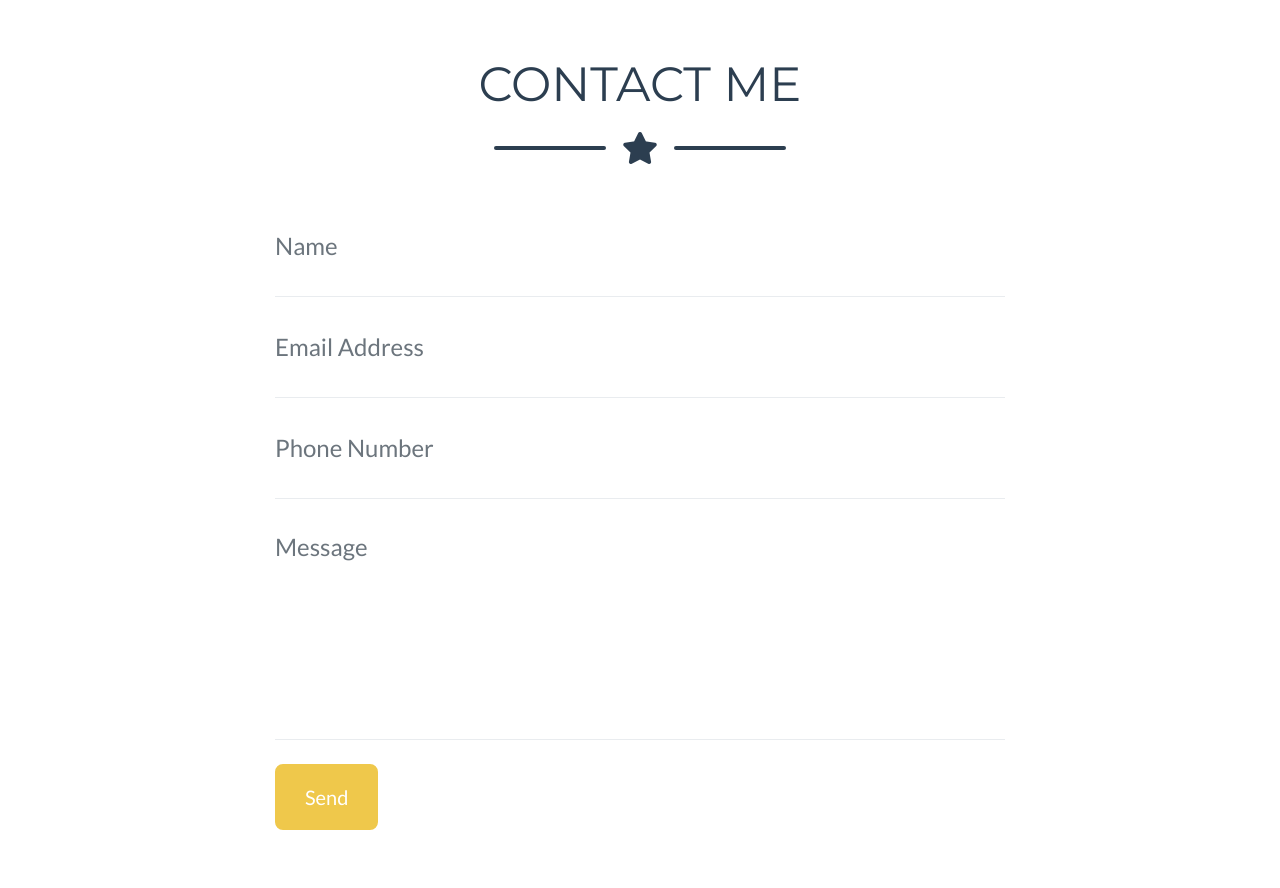
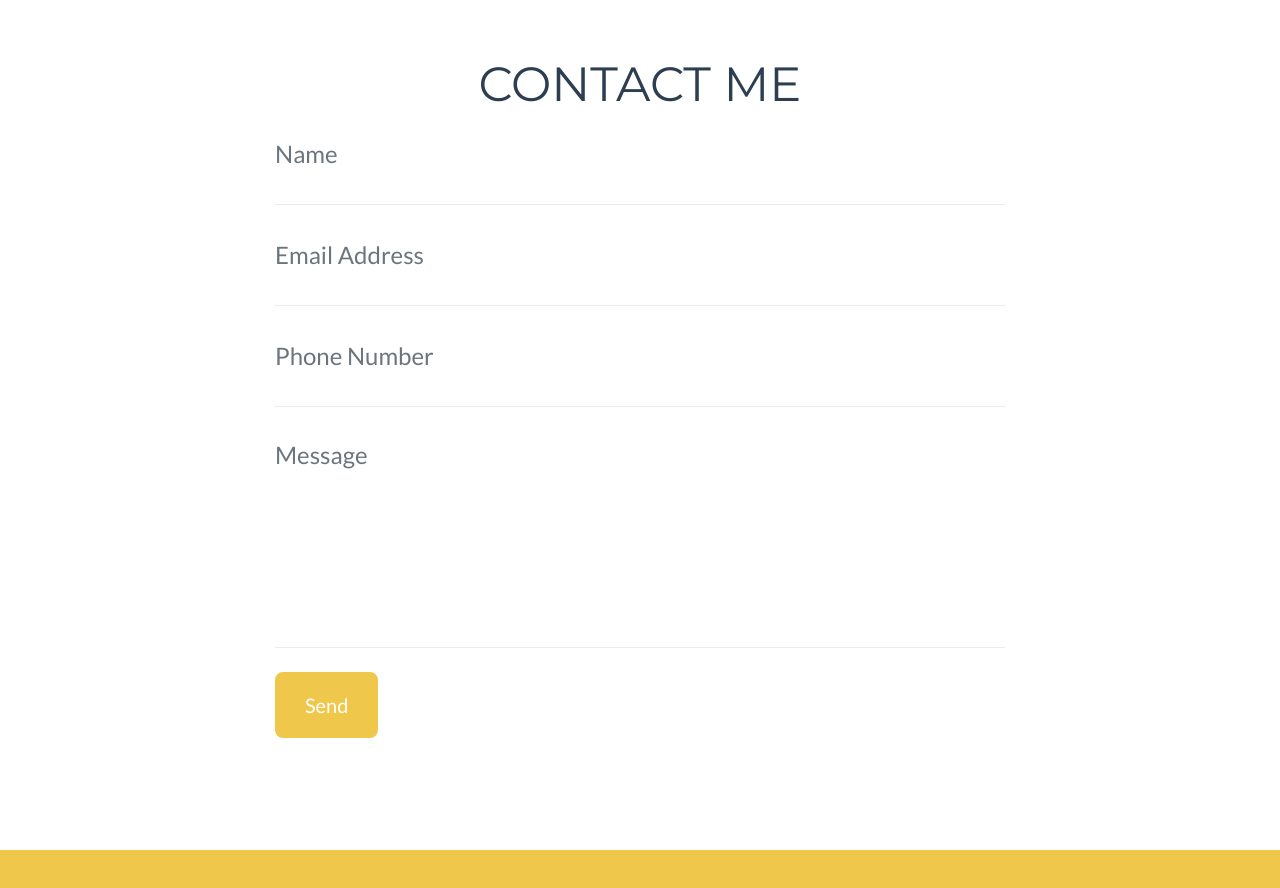
Before and after one commit to keegan-he/e-site, a website with bundled scripts: page index.html in a window 1280 px wide. Shown: the part 2140-3028 px from the top of the page. Built offline with nearby package versions, Linux system fonts and the light colour scheme.

Commit message:
rm site div

```diff
--- a/index.html
+++ b/index.html
@@ -219,13 +219,13 @@
       <h2 class="page-section-heading text-center text-uppercase text-secondary mb-0">Contact Me</h2>
 
       <!-- Icon Divider -->
-      <div class="divider-custom">
+      <!-- <div class="divider-custom">
         <div class="divider-custom-line"></div>
         <div class="divider-custom-icon">
           <i class="fas fa-star"></i>
         </div>
         <div class="divider-custom-line"></div>
-      </div>
+      </div> -->
 
       <!-- Contact Section Form -->
       <div class="row">
```
